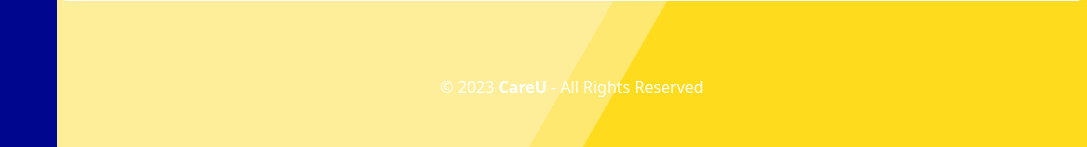
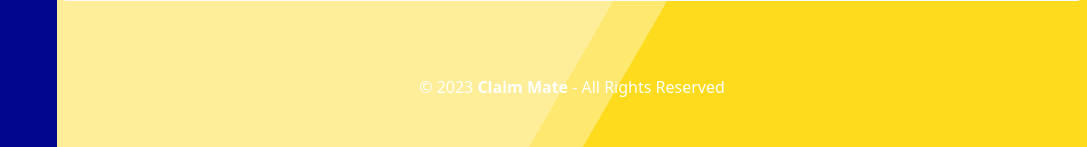
Before and after one commit to katyx/ClaimMateApp, a PHP site: the page made by Web Application/Admin/customer-details.php in a window 1280 px wide. Shown: the part 653-800 px from the top of the page, without its empty margins (193-1280 px from the left). Run offline with PHP 8.4, Linux system fonts and the light colour scheme; the visitor is signed in with stand-in values (Sample User, id 1); tables that the repository leaves empty or names only in its code hold one stand-in row (values such as "Sample post"); some libraries are stand-ins or nearby versions.

Commit message:
Update customer-details.php

```diff
--- a/Web Application/Admin/customer-details.php
+++ b/Web Application/Admin/customer-details.php
@@ -11,7 +11,7 @@
     <meta charset="UTF-8">
     <meta http-equiv="X-UA-Compatible" content="IE=edge">
     <meta name="viewport" content="width=device-width, initial-scale=1.0">
-    <title>Public User Details - CareU</title>
+    <title>Public User Details - Claim Mate</title>
 
     <link href="https://fonts.googleapis.com/css?family=Asap" rel="stylesheet">
     <link rel="stylesheet" href="css/style.css">
@@ -198,7 +198,7 @@
                 <!-- Copyright -->
                 <div class="text-center p-4">
                     © 2023
-                <a class="text-reset fw-bold" href="https://CareU.online/">CareU</a>
+                <a class="text-reset fw-bold" href="https://CareU.online/">Claim Mate</a>
                 - All Rights Reserved
                 </div>
                 <!-- Copyright -->
```
